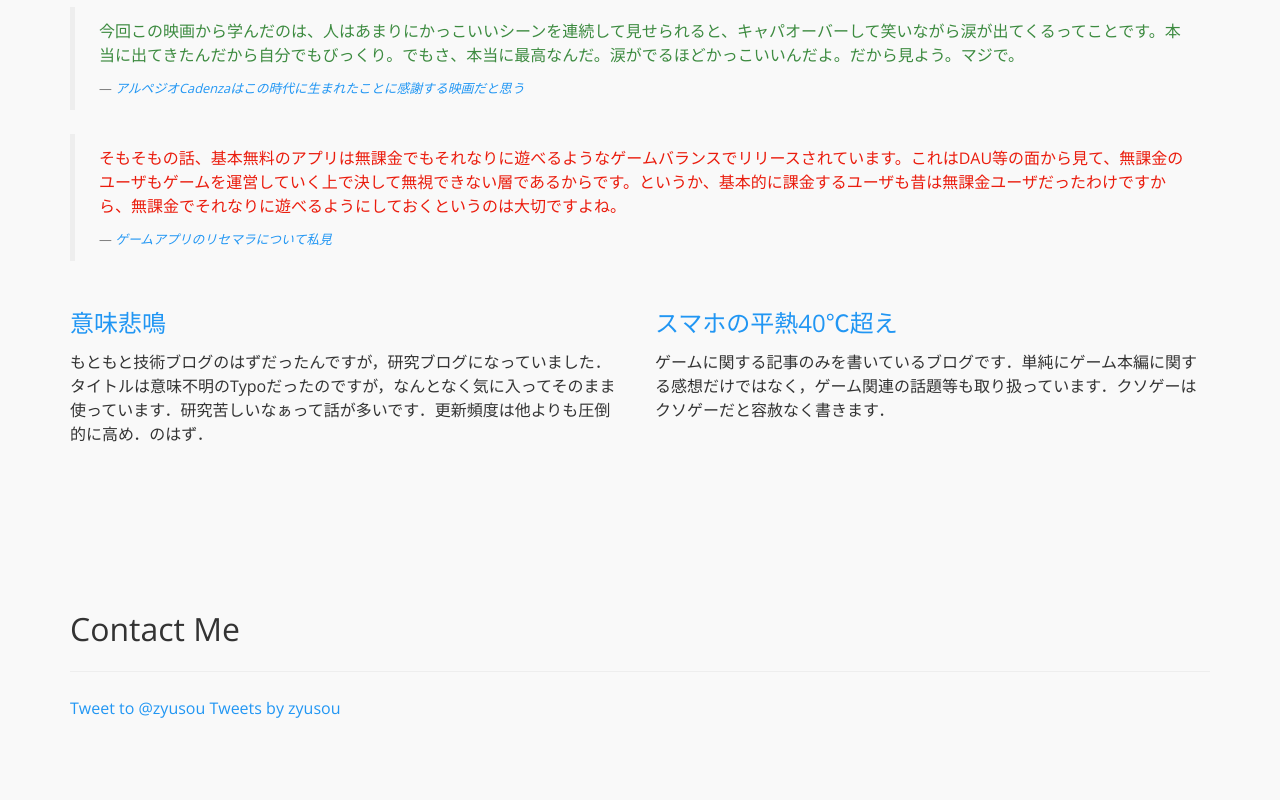
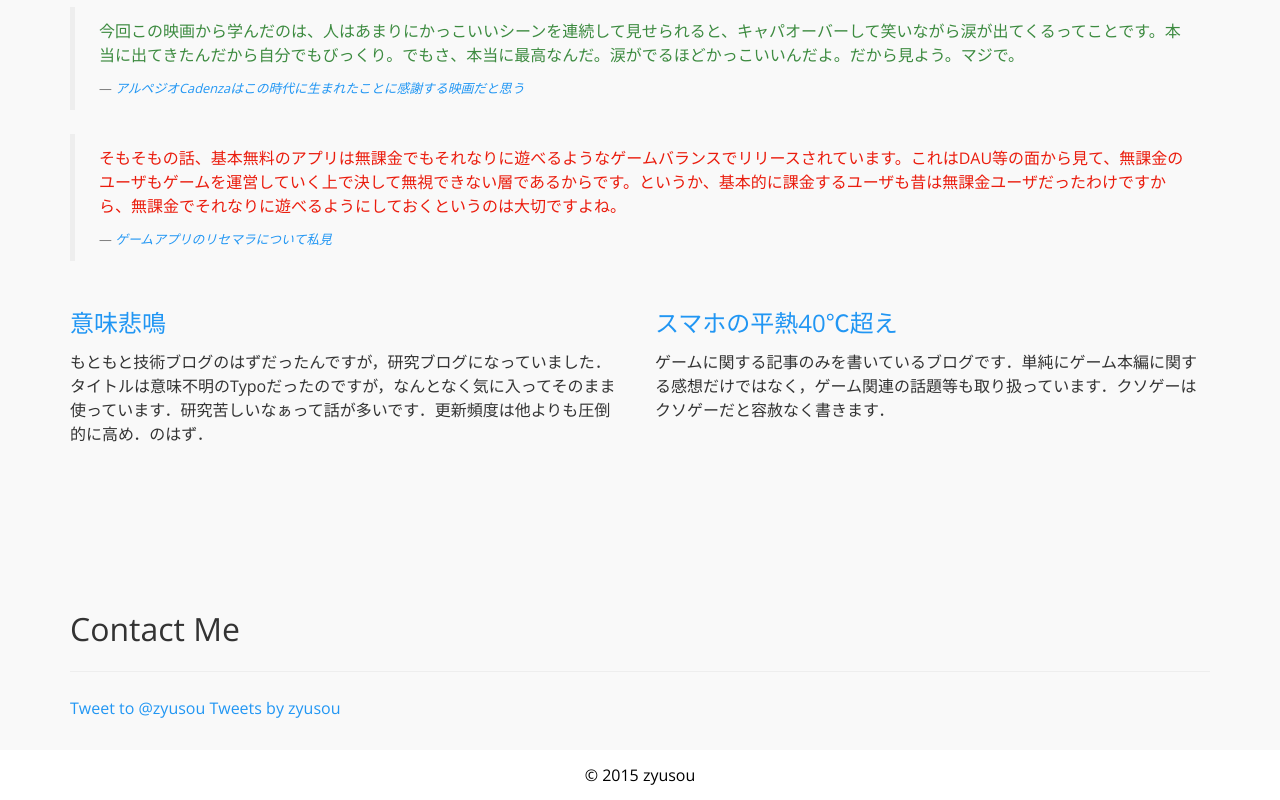
Before and after one commit to zyusou/zyusou.github.io, a plain HTML site: page index.html in a window 1280 px wide. Shown: the part 2239-3039 px from the top of the page. Before the commit the page ends 2959 px from the top, so only its background shows below. Drawn offline with nearby package versions, Linux system fonts and the light colour scheme.

Commit message:
Footer Add
コピーライト用のFooterを作成しました

```diff
--- /dev/null
+++ b/css/footer.css
@@ -0,0 +1,8 @@
+#footer{
+    background-color: #FFFFFF;
+    height: 50px;
+    text-align: center;
+    line-height: 50px;
+    color : #000000;
+    margin-top:30px;
+}
--- a/index.html
+++ b/index.html
@@ -8,6 +8,7 @@
   <title>zyusou's portfolio</title>
 
   <link rel="stylesheet" type="text/css" href="css/bootstrap.css">
+  <link rel="stylesheet" type="text/css" href="css/footer.css">
   <!-- HTML5 shim and Respond.js for IE8 support of HTML5 elements and media queries -->
   <!-- WARNING: Respond.js doesn't work if you view the page via file://
   <!--[if lt IE 9]>
@@ -333,8 +334,14 @@
 
         </div>
       </div>
+    </div>
 
+    <!-- Footer
+    ================================================== -->
+    <div id="footer">
+      <p>© 2015 zyusou</p>
     </div>
+
 
     <script src="http://ajax.googleapis.com/ajax/libs/jquery/2.1.1/jquery.min.js"></script>
     <script src="js/bootstrap.min.js"></script>
```
